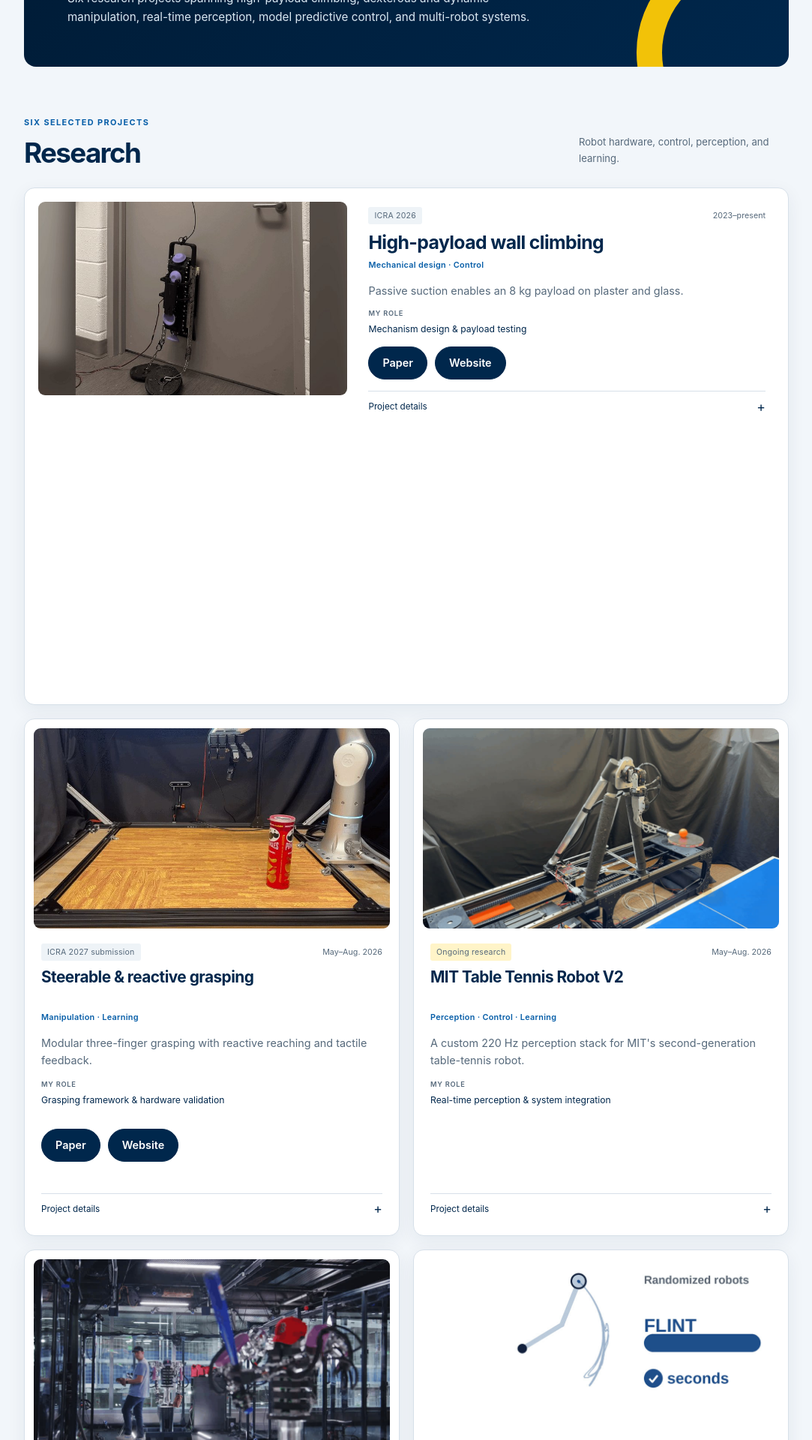
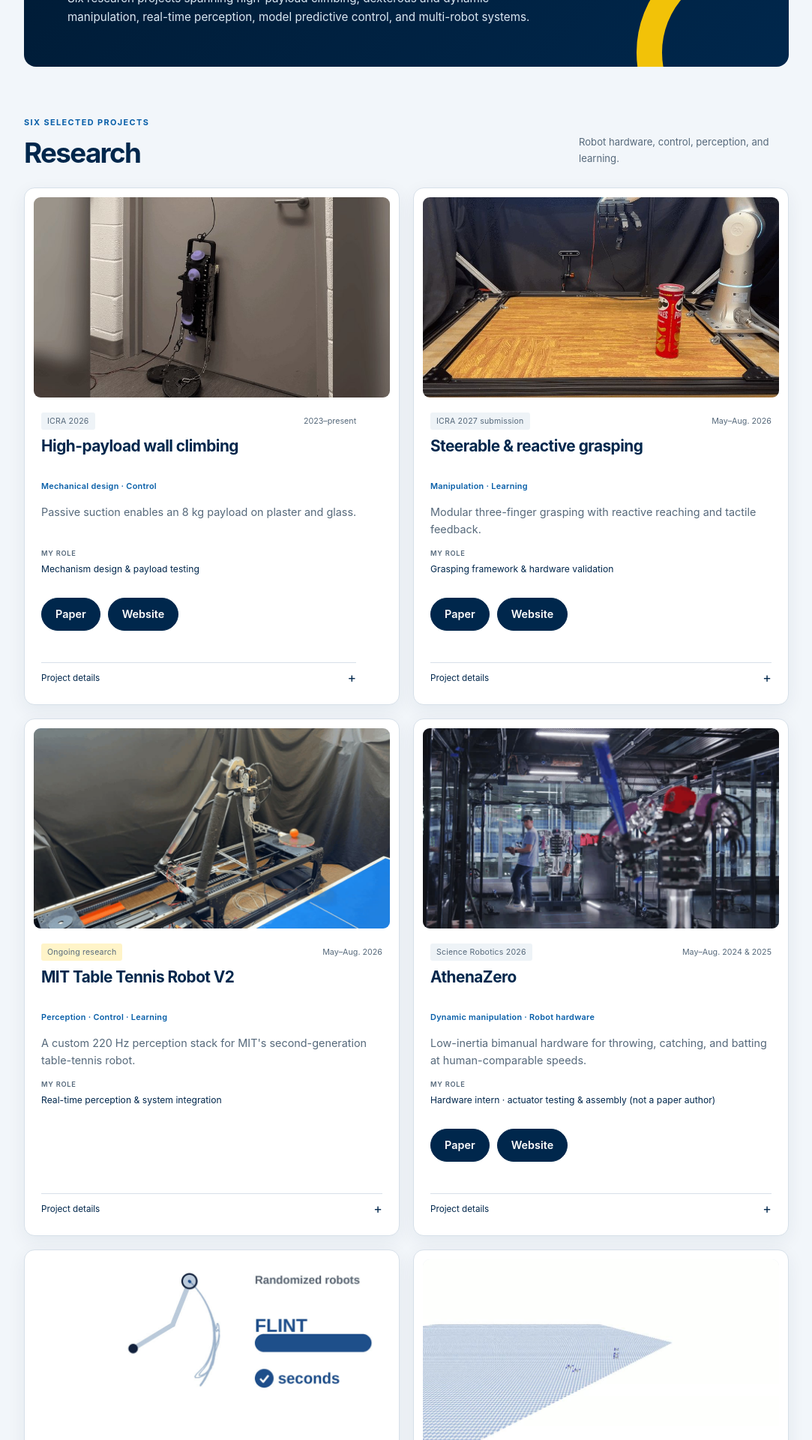
Before and after one commit to andrewjnguyen21/andrewjnguyen21.github.io, a Jekyll site: the page built from projects.html, in a window 1280 px wide. Shown: the part 366-2286 px from the top of the page at 75% size, without its empty margins (98-1181 px from the left). Built offline with Jekyll 4.4.1, drawn with Linux system fonts in a browser that asks for light colours.

Commit message:
Update project grid resume and UAV demo

```diff
--- a/_data/navigation.yml
+++ b/_data/navigation.yml
@@ -5,5 +5,5 @@ main:
     url: /#publications
   - title: About
     url: /#about
-  - title: CV
+  - title: Resume
     url: /assets/Andy Nguyen Resume.pdf
--- a/_includes/sections/author.html
+++ b/_includes/sections/author.html
@@ -22,6 +22,6 @@
     <a href="mailto:{{ site.owner.email }}">Email</a>
     <a href="https://github.com/{{ site.owner.github }}" rel="me">GitHub</a>
     <a href="https://linkedin.com/in/{{ site.owner.linkedin }}" rel="me">LinkedIn</a>
-    <a href="{{ '/assets/Andy Nguyen Resume.pdf' | relative_url }}">CV</a>
+    <a href="{{ '/assets/Andy Nguyen Resume.pdf' | relative_url }}">Resume</a>
   </nav>
 </section>
--- a/_layouts/default.html
+++ b/_layouts/default.html
@@ -16,6 +16,6 @@
 <body>
   <a class="skip-link" href="#main-content">Skip to content</a>
   {{ content }}
-  <footer class="site-footer"><div><a href="{{ '/' | relative_url }}">Andy Nguyen</a><p>Robotics · Control · Learning</p></div><nav aria-label="Footer contact"><a href="mailto:{{ site.owner.email }}">Email</a><a href="https://github.com/{{ site.owner.github }}">GitHub</a><a href="https://linkedin.com/in/{{ site.owner.linkedin }}">LinkedIn</a><a href="{{ '/assets/Andy Nguyen Resume.pdf' | relative_url }}">CV</a></nav><small>© {{ site.time | date: '%Y' }} Andy Nguyen</small></footer>
+  <footer class="site-footer"><div><a href="{{ '/' | relative_url }}">Andy Nguyen</a><p>Robotics · Control · Learning</p></div><nav aria-label="Footer contact"><a href="mailto:{{ site.owner.email }}">Email</a><a href="https://github.com/{{ site.owner.github }}">GitHub</a><a href="https://linkedin.com/in/{{ site.owner.linkedin }}">LinkedIn</a><a href="{{ '/assets/Andy Nguyen Resume.pdf' | relative_url }}">Resume</a></nav><small>© {{ site.time | date: '%Y' }} Andy Nguyen</small></footer>
 </body>
 </html>
--- a/assets/css/style.scss
+++ b/assets/css/style.scss
@@ -793,14 +793,10 @@ a:focus-visible,button:focus-visible,summary:focus-visible {
   transform:translateY(-2px);
 }
 .projects-page #research .work-card {
-  display:block;
+  display:flex;
+  flex-direction:column;
+  min-height:690px;
   padding:12px;
-}
-.projects-page #research .work-card:first-child {
-  grid-column:1/-1;
-  display:grid;
-  grid-template-columns:minmax(280px,42%) minmax(0,1fr);
-  padding:18px;
 }
 .projects-page .project-media {
   align-self:start;
@@ -812,39 +808,34 @@ a:focus-visible,button:focus-visible,summary:focus-visible {
 .projects-page .work-grid .work-copy {
   padding:7px 12px 0 28px;
 }
-.projects-page #research .work-card:not(:first-child) .work-copy {
+.projects-page #research .work-card .work-copy {
   padding:20px 10px 2px;
 }
-.projects-page #research .work-card:not(:first-child) {
-  display:flex;
-  flex-direction:column;
-  min-height:690px;
-}
-.projects-page #research .work-card:not(:first-child) .project-media {
+.projects-page #research .work-card .project-media {
   flex:0 0 auto;
   aspect-ratio:16/9;
 }
-.projects-page #research .work-card:not(:first-child) .work-copy {
+.projects-page #research .work-card .work-copy {
   display:flex;
   flex:1;
   flex-direction:column;
 }
-.projects-page #research .work-card:not(:first-child) .work-copy h3 {
+.projects-page #research .work-card .work-copy h3 {
   min-height:3.15rem;
 }
-.projects-page #research .work-card:not(:first-child) .work-summary {
+.projects-page #research .work-card .work-summary {
   min-height:3rem;
 }
-.projects-page #research .work-card:not(:first-child) .role-summary {
+.projects-page #research .work-card .role-summary {
   min-height:3.25rem;
 }
-.projects-page #research .work-card:not(:first-child) .project-details {
+.projects-page #research .work-card .project-details {
   margin-top:auto;
 }
 .projects-page .work-copy h3 {
   font-size:1.55rem;
 }
-.projects-page #research .work-card:not(:first-child) .work-copy h3 {
+.projects-page #research .work-card .work-copy h3 {
   font-size:1.3rem;
 }
 .projects-page .work-summary {
@@ -859,22 +850,6 @@ a:focus-visible,button:focus-visible,summary:focus-visible {
 #project-flint-feedback .project-media>img,
 #project-flint-feedback .project-media>video {
   object-fit:contain;
-}
-.home-main:not(.projects-page) #research .work-card:first-child {
-  grid-column:1/-1;
-  display:grid;
-  grid-template-columns:minmax(0,1.08fr) minmax(330px,.92fr);
-  align-items:stretch;
-}
-.home-main:not(.projects-page) #research .work-card:first-child .project-media {
-  aspect-ratio:auto;
-  min-height:330px;
-}
-.home-main:not(.projects-page) #research .work-card:first-child .work-copy {
-  padding:28px 30px 12px;
-}
-.home-main:not(.projects-page) #research .work-card:first-child .work-copy h3 {
-  font-size:1.55rem;
 }
 .anchor-alias {
   position:relative;
@@ -1146,35 +1121,19 @@ a:focus-visible,button:focus-visible,summary:focus-visible {
   .projects-page #research .work-grid {
     grid-template-columns:minmax(0,1fr);
   }
-  .projects-page #research .work-card:first-child {
-    grid-column:auto;
-    display:block;
-    padding:12px;
-  }
-  .projects-page #research .work-card:not(:first-child) {
+  .projects-page #research .work-card {
     min-height:0;
   }
-  .projects-page #research .work-card:not(:first-child) .work-copy {
+  .projects-page #research .work-card .work-copy {
     display:block;
   }
-  .projects-page #research .work-card:not(:first-child) .work-copy h3,
-  .projects-page #research .work-card:not(:first-child) .work-summary,
-  .projects-page #research .work-card:not(:first-child) .role-summary {
+  .projects-page #research .work-card .work-copy h3,
+  .projects-page #research .work-card .work-summary,
+  .projects-page #research .work-card .role-summary {
     min-height:0;
   }
   .home-main:not(.projects-page) #research .work-grid {
     grid-template-columns:minmax(0,1fr);
-  }
-  .home-main:not(.projects-page) #research .work-card:first-child {
-    grid-column:auto;
-    display:block;
-  }
-  .home-main:not(.projects-page) #research .work-card:first-child .project-media {
-    aspect-ratio:16/10;
-    min-height:0;
-  }
-  .home-main:not(.projects-page) #research .work-card:first-child .work-copy {
-    padding:16px 16px 6px;
   }
   .projects-page .work-copy,
   .projects-page .work-grid .work-copy {
@@ -1425,7 +1384,6 @@ ul.publication-list { list-style: none; padding: 0; margin: 0; }
 .work-grid .work-card:not(.work-text) { display:flex; flex-direction:column; }
 .work-grid .work-card:not(.work-text) .work-copy { flex:1; display:flex; flex-direction:column; }
 .work-grid .work-card:not(.work-text) .project-details { margin-top:auto; }
-.home-main:not(.projects-page) #research .work-card:first-child { display:grid; }
 #project-uav-formations .project-media { aspect-ratio:16/10; }
 .work-grid { grid-auto-rows:1fr; }
 .home-main:not(.projects-page) #research .work-grid { grid-template-rows:auto; }
```
Also changed, not shown: assets/images/projects/uav.jpg, 3 other files.
